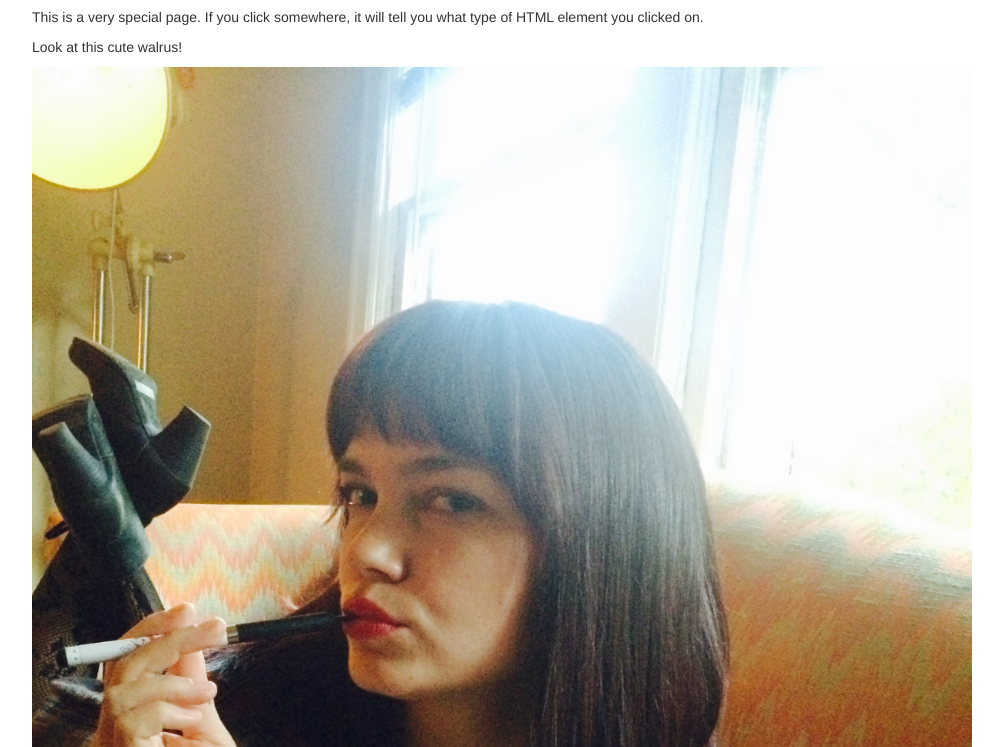
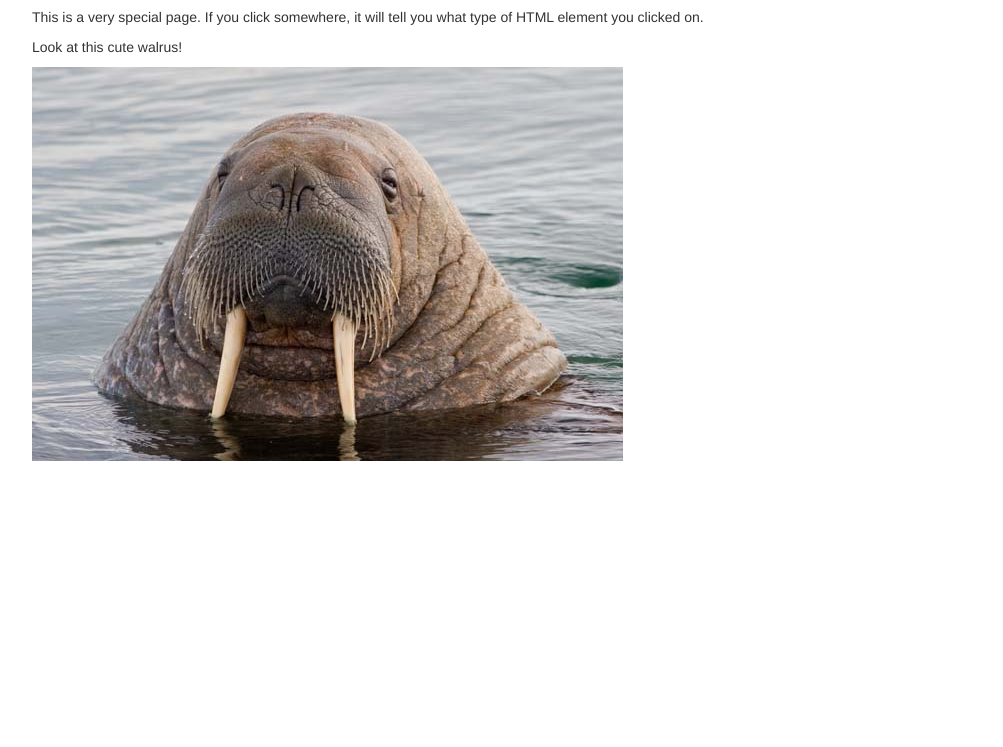
Before and after one commit to dogpoetmike/jquery1, a plain HTML site: page index.html in a window 1280 px wide. Shown: the part 53-800 px from the top of the page, without its empty margins (138-1141 px from the left). Drawn offline with Linux system fonts and the light colour scheme.

Commit message:
add new img

```diff
--- a/index.html
+++ b/index.html
@@ -11,7 +11,7 @@
       <p>This is a very special page. If you click somewhere, it will tell you what type of HTML element you clicked on.</p>
 
       <p>Look at this cute walrus!</p>
-      <img src="img/img_0200.jpg">
+      <img src="img/walrus-lurker.jpg">
       <script src="js/jquery-1.11.3.js"></script>
       <script src="js/scripts.js"></script>
     </div>
```
Also changed, not shown: img/arden.jpg (renamed from img/IMG_0200.JPG), img/walrus-lurker.jpg (added).
